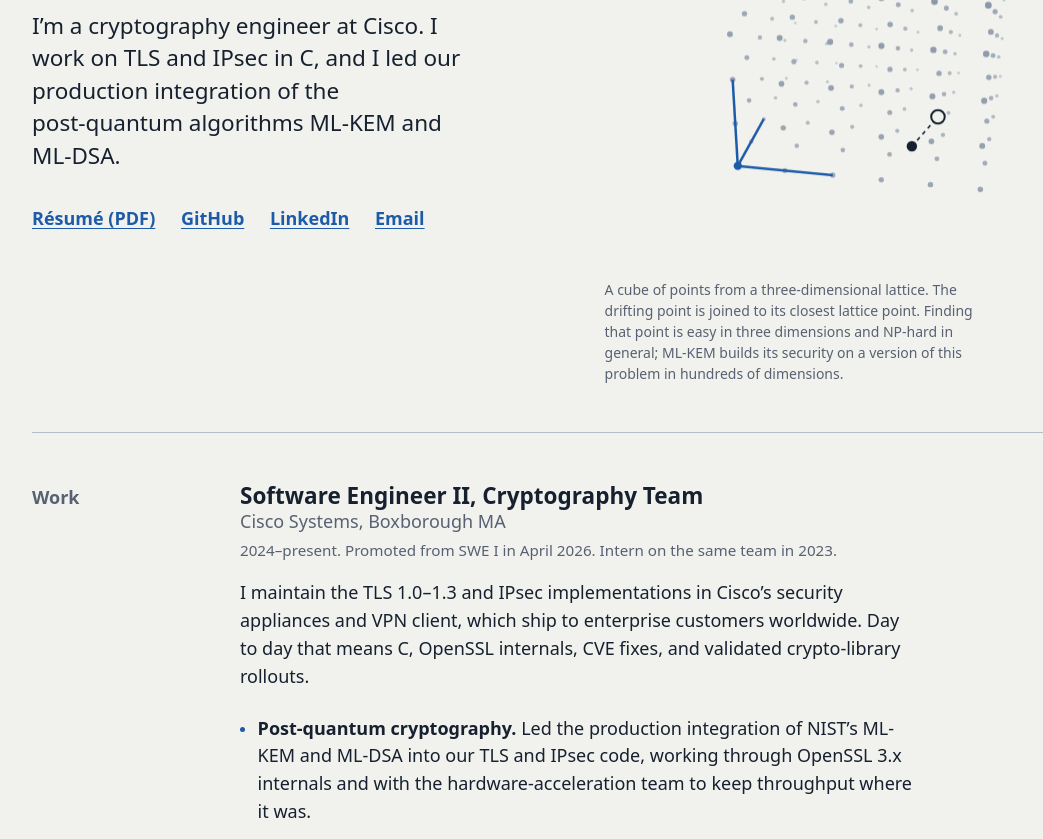
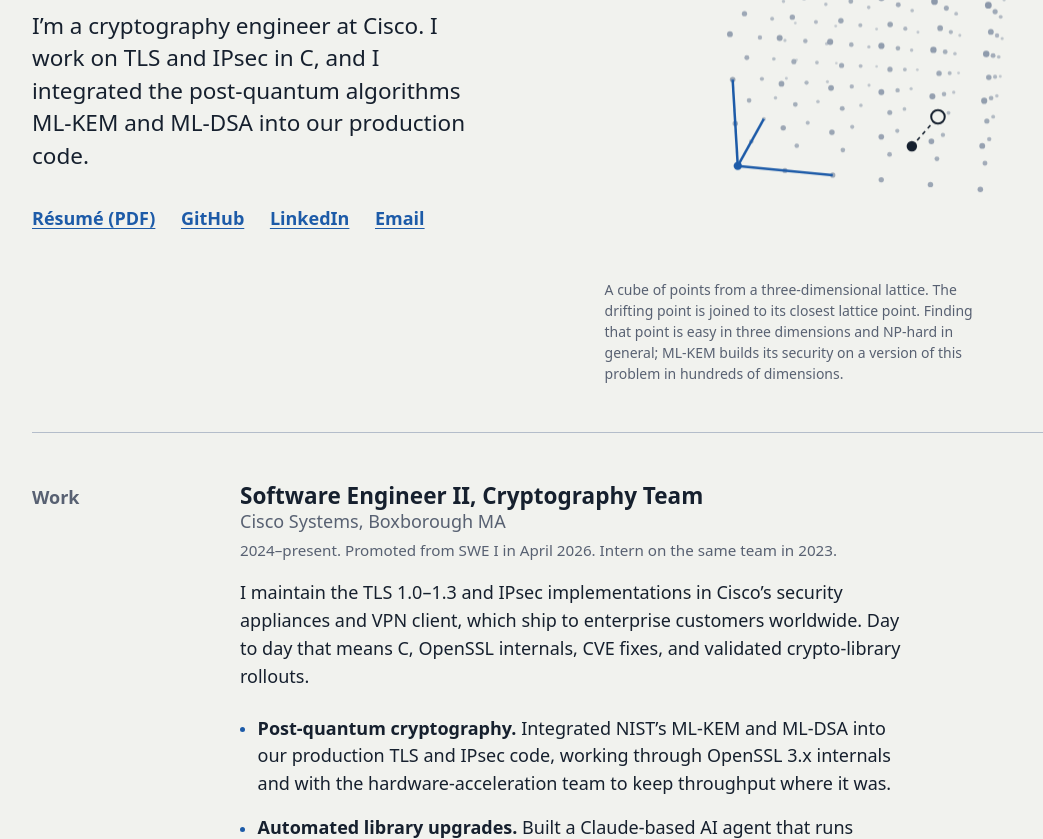
Before and after one commit to tylerharsell/personal-website, a website: page index.html in a window 1280 px wide. Shown: the part 326-1165 px from the top of the page, without its empty margins (48-1091 px from the left). Drawn offline with Linux system fonts and the light colour scheme; a web font is replaced by a local one.

Commit message:
Say "integrated" rather than "led" for the PQC work
Applies to the hero, the Work section, and the résumé.

Co-Authored-By: Claude Opus 5.5 <noreply@anthropic.com>
Claude-Session: https://claude.ai/code/session_0151HSfYSmKSgyvTN2yhY5i4

```diff
--- a/index.html
+++ b/index.html
@@ -21,7 +21,7 @@
   <header class="hero">
     <div class="hero-text">
       <h1>Tyler Harsell</h1>
-      <p class="lede">I’m a cryptography engineer at Cisco. I work on TLS and IPsec in C, and I led our production integration of the post‑quantum algorithms ML‑KEM and ML‑DSA.</p>
+      <p class="lede">I’m a cryptography engineer at Cisco. I work on TLS and IPsec in C, and I integrated the post‑quantum algorithms ML‑KEM and ML‑DSA into our production code.</p>
       <nav class="contact-links" aria-label="Contact and profiles">
         <a href="assets/Tyler_Harsell_Resume.pdf">Résumé (PDF)</a>
         <a href="https://github.com/tylerharsell">GitHub</a>
@@ -161,7 +161,7 @@
         <p class="when">2024–present. Promoted from SWE I in April 2026. Intern on the same team in 2023.</p>
         <p>I maintain the TLS 1.0–1.3 and IPsec implementations in Cisco’s security appliances and VPN client, which ship to enterprise customers worldwide. Day to day that means C, OpenSSL internals, CVE fixes, and validated crypto-library rollouts.</p>
         <ul class="work-list">
-          <li><strong>Post-quantum cryptography.</strong> Led the production integration of NIST’s ML-KEM and ML-DSA into our TLS and IPsec code, working through OpenSSL 3.x internals and with the hardware-acceleration team to keep throughput where it was.</li>
+          <li><strong>Post-quantum cryptography.</strong> Integrated NIST’s ML-KEM and ML-DSA into our production TLS and IPsec code, working through OpenSSL 3.x internals and with the hardware-acceleration team to keep throughput where it was.</li>
           <li><strong>Automated library upgrades.</strong> Built a Claude-based AI agent that runs CiscoSSL upgrades end to end, from a pristine CiscoSSL release through API migration, build, and test, and hands upgraded product images to QA. It cut upgrade time from several months to several weeks.</li>
           <li><strong>OpenSSL 3 migration.</strong> Moved 12 cryptographic components from OpenSSL 1.1.1 to 3.3, replacing deprecated low-level calls with <code>EVP</code> and provider-based equivalents.</li>
           <li><strong>Deprecation detection.</strong> Designed and owned a system that spots weak cipher suites and end-of-life algorithms in live configurations and reports them to operators through structured syslog, across several product lines.</li>
```
Also changed, not shown: 1 other file.
